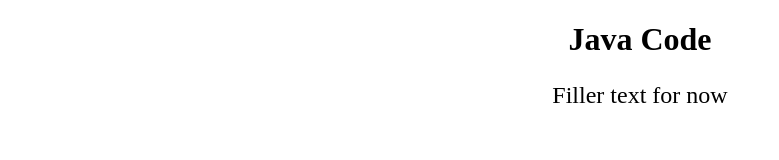
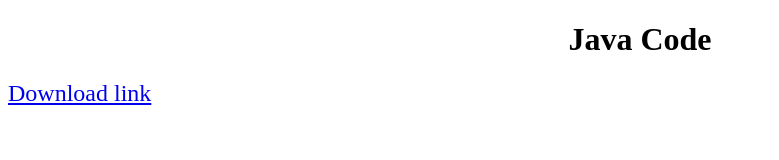
Before and after one commit to jcutting164/JavaCode, a plain HTML site: page index.html in a window 1280 px wide. Shown: the whole page, without its empty margins (0-779 px from the left). Drawn offline with Linux system fonts and the light colour scheme.

Commit message:
2nd Code Upload

```diff
--- a/index.html
+++ b/index.html
@@ -9,11 +9,8 @@
 
   <h1 align="center"> Java Code </h1>
   <font size="5" face="Times New Roman">
-  <center>
-    <p align="center">
-      Filler text for now
-    </p>
-  </center>
+    <a href="https://jcutting164.github.io/JavaCode/Digit" download="Digit">Download link</a>
+
   </font>
 </body>
 
```
